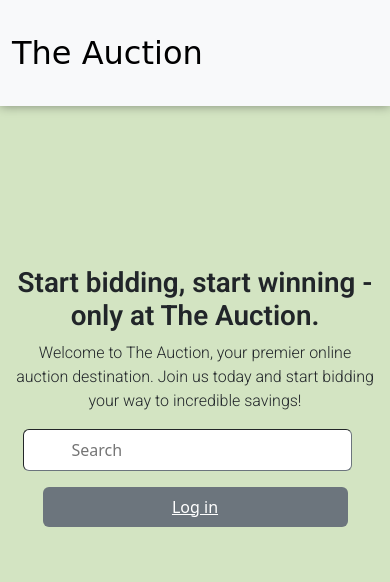
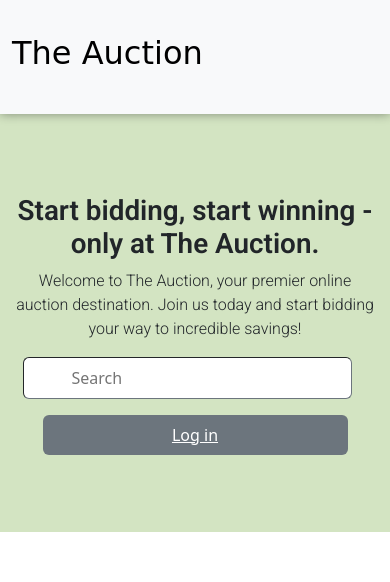
Before and after one commit to MandeepKS/Auction, a website with bundled scripts: page index.html in a window 390 px wide. Shown: the top 582 px of the page. Built offline with nearby package versions, Linux system fonts and the light colour scheme; no server answers; a web font is replaced by a local one.

Commit message:
Responsive fix

```diff
--- a/index.html
+++ b/index.html
@@ -20,7 +20,7 @@
 <nav class="navbar navbar-expand-lg navbar-light bg-light">
 <div class="container-fluid maxWidth mx-auto mx-sm-5 mx-lg-auto justify-content-between">
   <a class="navbar-brand" href="/">The Auction</a>
-  <div class="d-flex justify-content-end w-100">
+  <div class="nav-menu d-flex justify-content-end w-100">
   <div class="nav-item dropdown" id="userDropDown">
       <a class="nav-link dropdown-toggle fw-bold" href="#" id="activeProfile" role="button" data-bs-toggle="dropdown" aria-expanded="false">
       </a>
@@ -149,7 +149,7 @@
 </div>
 
 <!-- Header with new auction / log in button -->
-<section class=" w-100  hero-section text-center d-flex  justify-content-center py-3 align-items-sm-center py-sm-5">
+<section class=" w-100  hero-section text-center d-flex  justify-content-center align-items-sm-center">
 <div class="container">
   <h1 class="d-flex justify-content-center">Start bidding, start winning
   - only at The Auction.</h1>
--- /dev/null
+++ b/src/scss/responsive.scss
@@ -0,0 +1,13 @@
+@media screen and (max-width: 991px){
+    .nav{
+        &-menu{
+            margin-top: 0.5rem;
+           justify-content: flex-start !important;
+        }
+    }
+    .hero{
+        &-section{
+            padding-top: 5rem !important;
+        }
+    }
+}
--- a/src/scss/styles.scss
+++ b/src/scss/styles.scss
@@ -1,10 +1,9 @@
 @import "../../node_modules/bootstrap/scss/bootstrap.scss";
 @import "font.scss";
 @import "colors.scss";
+@import "responsive.scss";
 
-body {
-  background-color: #f8f9fa;
- }
+
  .navbar{
   padding:1.5rem 0;
   box-shadow: 0 0 10px rgba(0, 0, 0, 0.4);
@@ -25,7 +24,7 @@ body {
   }
 }
 .hero-section{
-  padding-top: 10rem !important;
+  padding-top: 10rem;
   background-color: $lightgreen;
   .container{
     height:100%;
```
Also changed, not shown: admin/listings/index.html (+1 -1 lines), admin/profile/index.html (+1 -1 lines), admin/wins/index.html (+1 -1 lines), list/index.html (+1 -1 lines), login/index.html (+1 -1 lines), dist/css/responsive.css (added), dist/css/styles.css, 2 other files.
